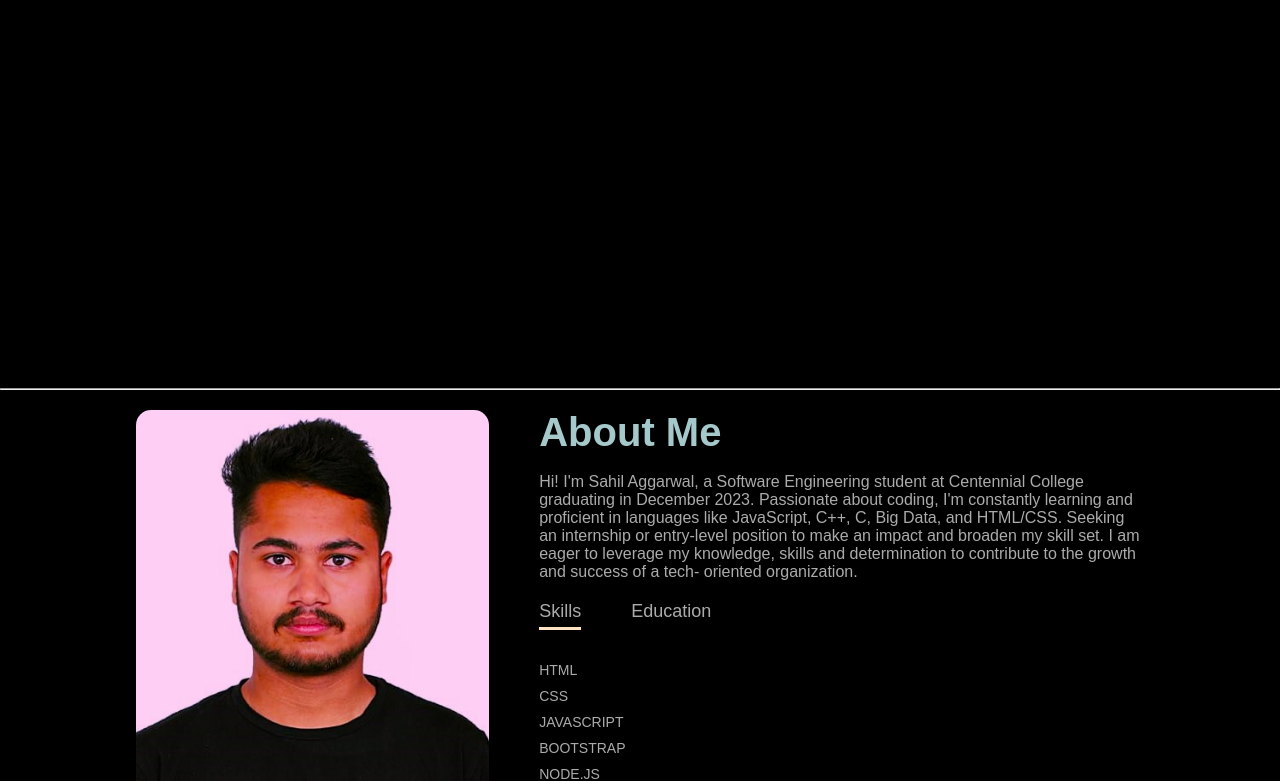
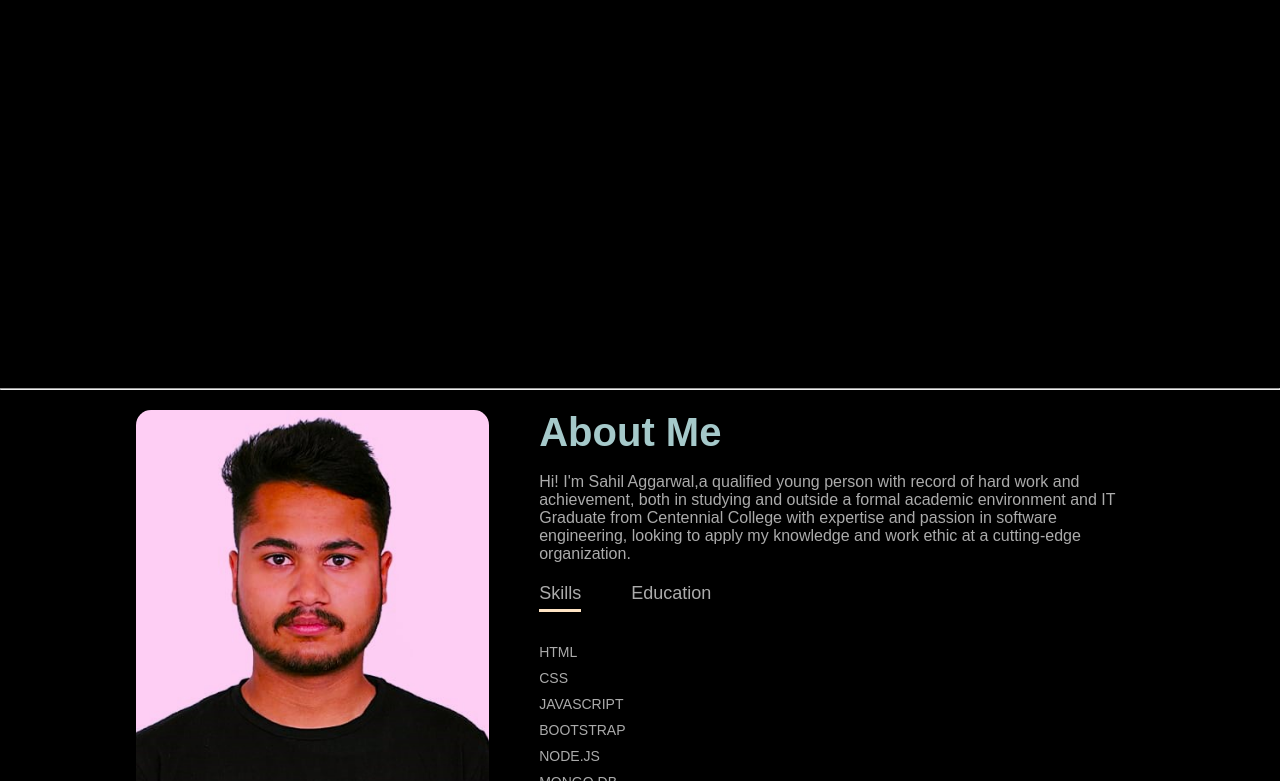
Before and after one commit to Sahil1Aggarwal/Main-Portfolio, a plain HTML site: page index.html in a window 1280 px wide. Shown: the part 412-1193 px from the top of the page. Drawn offline with Linux system fonts and the light colour scheme.

Commit message:
Update index.html

```diff
--- a/index.html
+++ b/index.html
@@ -39,10 +39,9 @@
             </div>
             <div class="about-col-2">
                 <h1 class="h1">About Me</h1><br>
-                <p>Hi! I'm Sahil Aggarwal, a Software Engineering student at Centennial College graduating in December 2023.
-                   Passionate about coding, I'm constantly learning and proficient in languages like JavaScript, C++, C, Big Data, and HTML/CSS.
-                   Seeking an internship or entry-level position to make an impact and broaden my skill set. I am eager to leverage my knowledge, skills
-                   and determination to contribute to the growth and success of a tech- oriented organization.</p>
+                <p>Hi! I'm Sahil Aggarwal,a qualified young person with record of hard work and achievement, both in studying and outside a
+                   formal academic environment and IT Graduate from Centennial College with expertise and passion in
+                   software engineering, looking to apply my knowledge and work ethic at a cutting-edge organization.</p>
 
  <!---------------------------------TabS Name Start------------------------------------------------------------------------------->
                    <div class="tab-titles">
```
